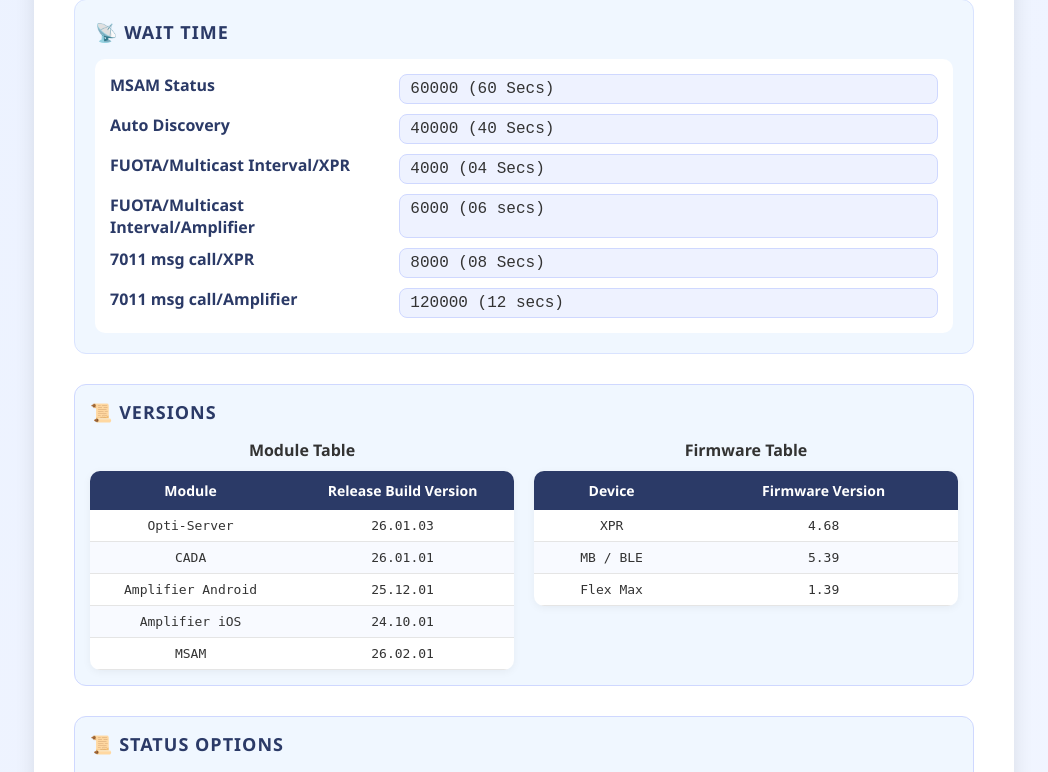
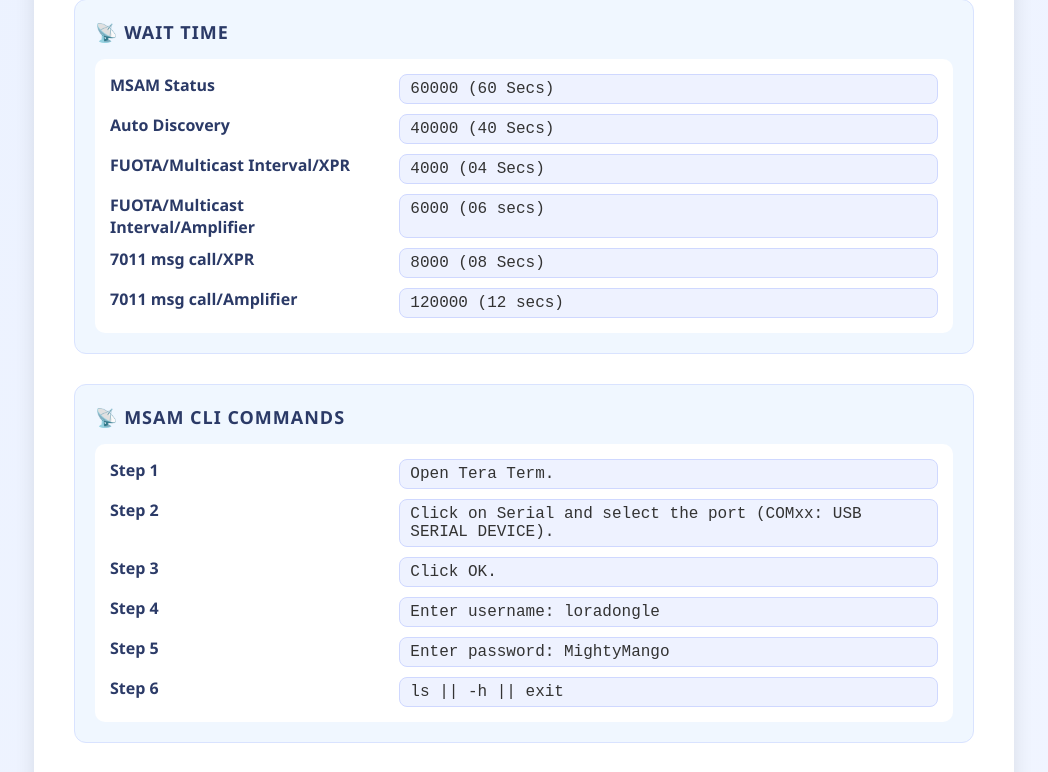
Before and after one commit to VenkataSuresh7989/fuota, a Flask app: page / in a window 1280 px wide. Shown: the part 1406-2178 px from the top of the page, without its empty margins (116-1164 px from the left). Run offline with Flask 3, Linux system fonts and the light colour scheme.

Commit message:
MSAM CLI Commands frame added.

```diff
--- a/templates/index.html
+++ b/templates/index.html
@@ -99,6 +99,25 @@
         <div class="module-value">8000	(08 Secs)</div>
         <div class="module-label">7011 msg call/Amplifier</div>
         <div class="module-value">120000	(12 secs)</div>
+      </div>
+    </div>
+
+    <!-- MSAM CLI Commands -->
+    <div class="module-section">
+      <h3>📡 MSAM CLI Commands</h3>
+      <div class="module-grid">
+        <div class="module-label">Step 1</div>
+        <div class="module-value">Open Tera Term.</div>
+        <div class="module-label">Step 2</div>
+        <div class="module-value">Click on Serial and select the port (COMxx: USB SERIAL DEVICE).</div>
+        <div class="module-label">Step 3</div>
+        <div class="module-value">Click OK.</div>
+        <div class="module-label">Step 4</div>
+        <div class="module-value">Enter username: loradongle</div>
+        <div class="module-label">Step 5</div>
+        <div class="module-value">Enter password: MightyMango</div>
+        <div class="module-label">Step 6</div>
+        <div class="module-value">ls || -h || exit</div>
       </div>
     </div>
 
```
